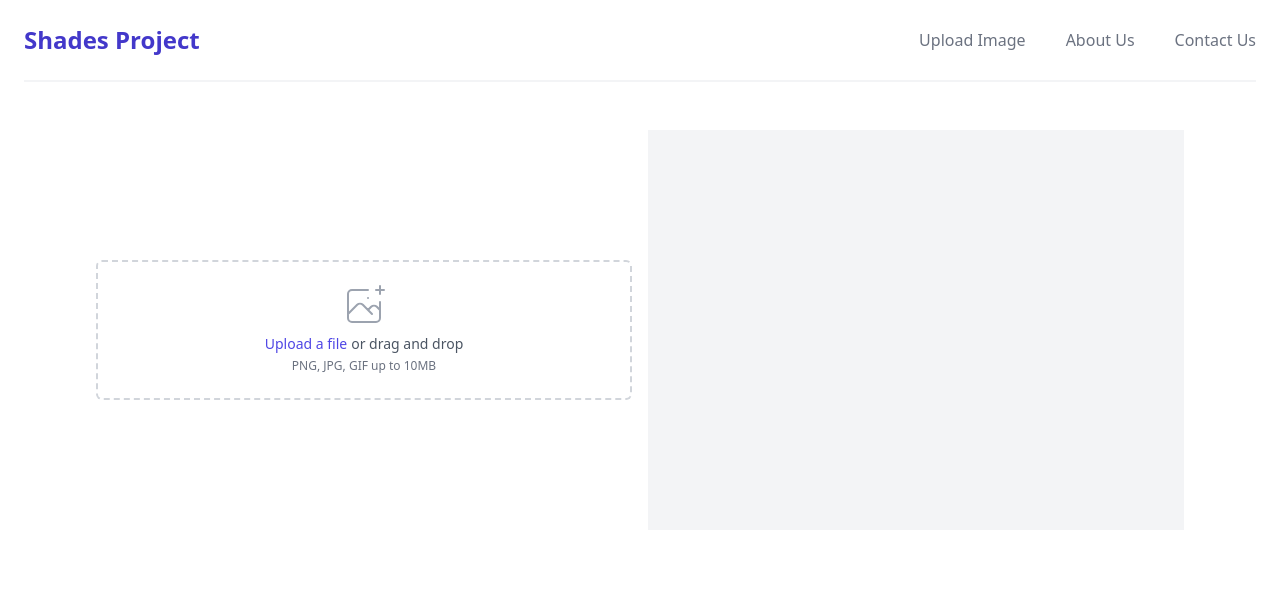
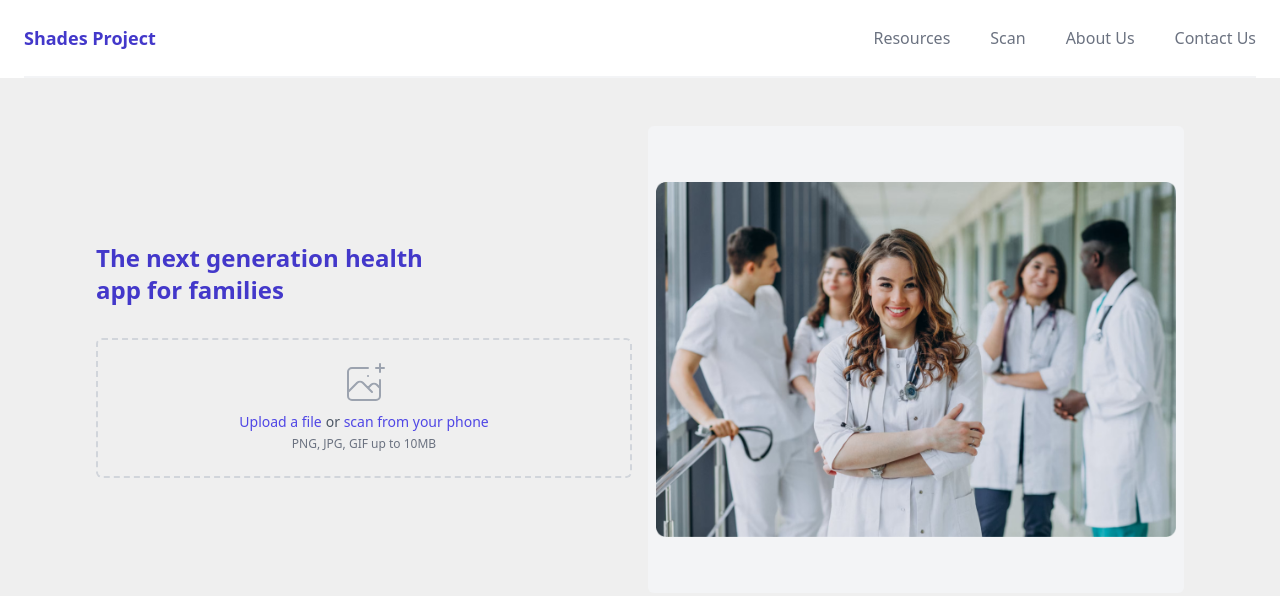
Before and after one commit to vishnupriyaarora/shades-v2, a website: page frontend/index.html in a window 1280 px wide. Drawn offline with nearby package versions, Linux system fonts and the light colour scheme.

Commit message:
some changes

```diff
--- a/frontend/index.html
+++ b/frontend/index.html
@@ -17,7 +17,7 @@
 							class="flex justify-between items-center border-b-2 border-gray-100 py-6 md:justify-start md:space-x-10"
 						>
 							<div
-								class="flex justify-start lg:w-0 lg:flex-1 text-indigo-700 font-bold text-2xl"
+								class="flex justify-start lg:w-0 lg:flex-1 text-indigo-700 font-bold text-lg"
 							>
 								<a href="#">
 									<span>Shades Project</span>
@@ -29,7 +29,14 @@
 									href="#"
 									class="text-base font-medium text-gray-500 hover:text-gray-900"
 								>
-									Upload Image
+									Resources
+								</a>
+
+								<a
+									href="#"
+									class="text-base font-medium text-gray-500 hover:text-gray-900"
+								>
+									Scan
 								</a>
 
 								<a
@@ -50,9 +57,15 @@
 				</div>
 			</header>
 
-			<section class="min-h-[50vh] flex my-12 mx-auto max-w-6xl px-8 space-x-4">
+			<section
+				class="min-h-[50vh] flex my-12 mx-auto max-w-6xl px-8 space-x-4"
+			>
 				<div class="flex-1 flex justify-center items-center">
 					<div class="mt-1 sm:mt-0 sm:col-span-2 w-full">
+						<h1 class="text-2xl mb-8 text-indigo-700 font-semibold">
+							The next generation health<br />
+							app for families
+						</h1>
 						<div
 							class="w-full flex justify-center px-6 pt-5 pb-6 border-2 border-gray-300 border-dashed rounded-md"
 						>
@@ -74,7 +87,7 @@
 								<div class="flex text-sm text-gray-600">
 									<label
 										for="file-upload"
-										class="relative cursor-pointer bg-white rounded-md font-medium text-indigo-600 hover:text-indigo-500 focus-within:outline-none focus-within:ring-2 focus-within:ring-offset-2 focus-within:ring-indigo-500"
+										class="relative cursor-pointer rounded-md font-medium text-indigo-600 hover:text-indigo-500 focus-within:outline-none focus-within:ring-2 focus-within:ring-offset-2 focus-within:ring-indigo-500"
 									>
 										<span>Upload a file</span>
 										<input
@@ -82,16 +95,27 @@
 											name="file-upload"
 											type="file"
 											class="sr-only"
+											accept="image/*;capture=camera"
 										/>
 									</label>
-									<p class="pl-1">or drag and drop</p>
+									<p class="pl-1">
+										or
+										<label
+											for="file-upload"
+											class="relative cursor-pointer rounded-md font-medium text-indigo-600 hover:text-indigo-500 focus-within:outline-none focus-within:ring-2 focus-within:ring-offset-2 focus-within:ring-indigo-500"
+										>
+											scan from your phone</label
+										>
+									</p>
 								</div>
-								<p class="text-xs text-gray-500">PNG, JPG, GIF up to 10MB</p>
+								<p class="text-xs text-gray-500">
+									PNG, JPG, GIF up to 10MB
+								</p>
 							</div>
 						</div>
 					</div>
 				</div>
-				<div class="flex-1 bg-gray-100">
+				<div class="flex-1">
 					<div
 						id="image-upload-preview"
 						class="relative flex items-center text-center justify-center"
@@ -103,7 +127,12 @@
 						></h2>
 					</div>
 
-					<div id="results" class="whitespace-pre font-mono"></div>
+					<div
+						id="results"
+						class="whitespace-pre rounded-md p-2 bg-gray-100 font-mono"
+					>
+						<img src="/female-doctor.png" />
+					</div>
 				</div>
 			</section>
 		</div>
--- a/frontend/script.js
+++ b/frontend/script.js
@@ -1,10 +1,10 @@
-const fileUploadInput = document.getElementById("file-upload")
-const results = document.getElementById("results")
-const uploadStatusH2 = document.getElementById("upload-status")
-const imageBox = document.getElementById("image-upload-preview")
-const imageBoxIMG = imageBox.querySelector("img")
+const fileUploadInput = document.getElementById('file-upload')
+const results = document.getElementById('results')
+const uploadStatusH2 = document.getElementById('upload-status')
+const imageBox = document.getElementById('image-upload-preview')
+const imageBoxIMG = imageBox.querySelector('img')
 
-fileUploadInput.addEventListener("change", handleFileSelect, false)
+fileUploadInput.addEventListener('change', handleFileSelect, false)
 
 function sleep(duration) {
 	return new Promise((resolve) => {
@@ -22,30 +22,27 @@ async function handleFileSelect(evt) {
 
 	const tempImageSrc = URL.createObjectURL(file)
 
-	imageBox.style.display = "block"
-	imageBox.querySelector("img").setAttribute("src", tempImageSrc)
-	uploadStatusH2.innerText = "Uploading..."
+	imageBox.style.display = 'block'
+	imageBox.querySelector('img').setAttribute('src', tempImageSrc)
+	uploadStatusH2.innerText = 'Uploading...'
 
 	// TODO: Make a backend call to send this image
 
 	// Create a FormData object to send the file in the request body
 	const formData = new FormData()
-	formData.append("file", file)
+	formData.append('file', file)
 
 	// TODO: Show the backend response data here
-	let backendResponse = {
-		diseaseType: "xyz",
-		quality: 0.5,
-		probability: 0.66,
-		name: "XYZ",
-		gender: "female",
-	}
+	let backendResponse = {}
 
 	try {
-		const response = await fetch("http://146.190.112.143:3000/model-output", {
-			method: "POST",
-			body: formData,
-		})
+		const response = await fetch(
+			'http://146.190.112.143:3000/model-output',
+			{
+				method: 'POST',
+				body: formData,
+			}
+		)
 		const data = await response.json()
 		backendResponse = data
 	} catch (error) {
@@ -54,8 +51,8 @@ async function handleFileSelect(evt) {
 
 	await sleep(2000)
 
-	uploadStatusH2.innerText = ""
-	imageBoxIMG.classList.remove("opacity-40")
+	uploadStatusH2.innerText = ''
+	imageBoxIMG.classList.remove('opacity-40')
 
 	results.innerText = JSON.stringify(backendResponse, null, 4)
 }
--- a/frontend/style.css
+++ b/frontend/style.css
@@ -1,3 +1,7 @@
 #image-upload-preview {
-    display: none;
+	display: none;
 }
+
+body {
+	background: #efefef;
+}
```
Also changed, not shown: frontend/female-doctor.png (added).
